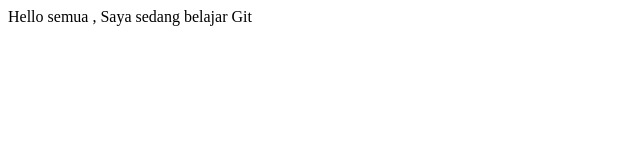
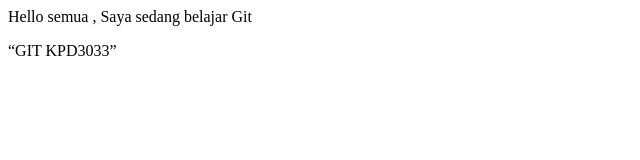
Before and after one commit to RulXRul/projek01-html, a plain HTML site: page index.html in a window 1280 px wide. Shown: the whole page, without its empty margins (0-640 px from the left). Drawn offline with Linux system fonts and the light colour scheme.

Commit message:
index.html

```diff
--- a/index.html
+++ b/index.html
@@ -10,4 +10,6 @@
 
 </body>
 
+“GIT KPD3033”
+
 </html>
```
